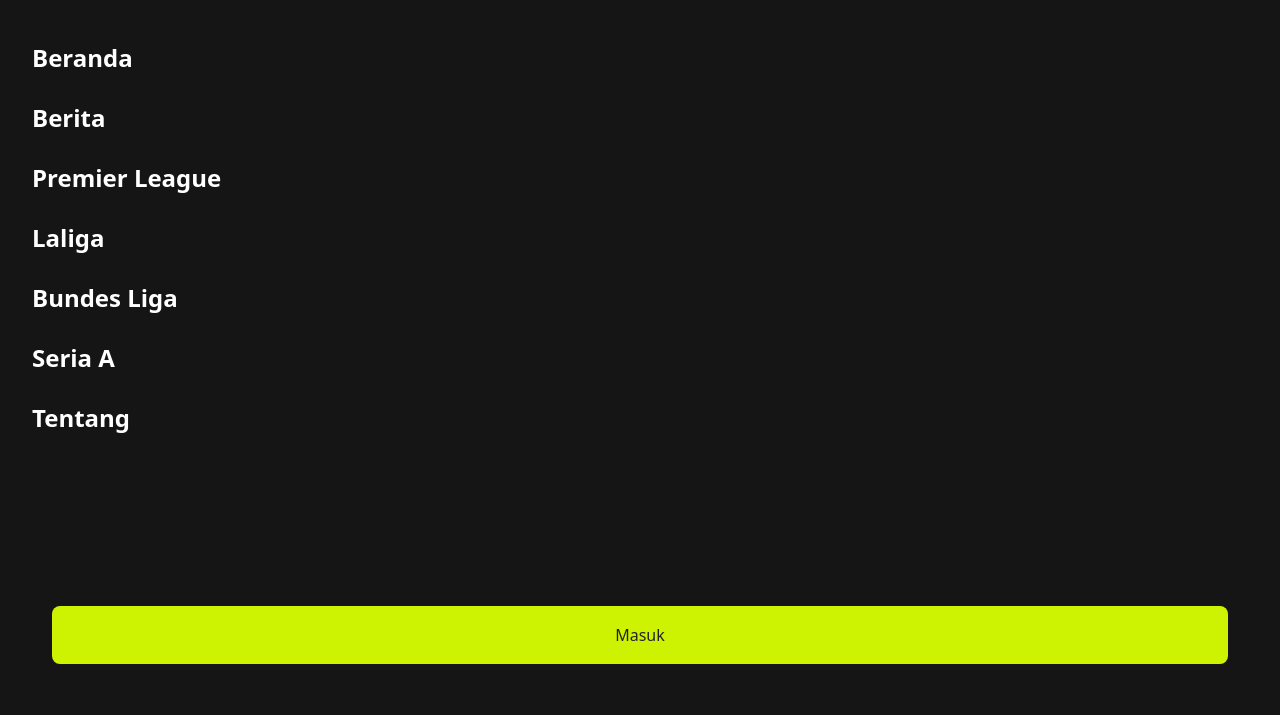
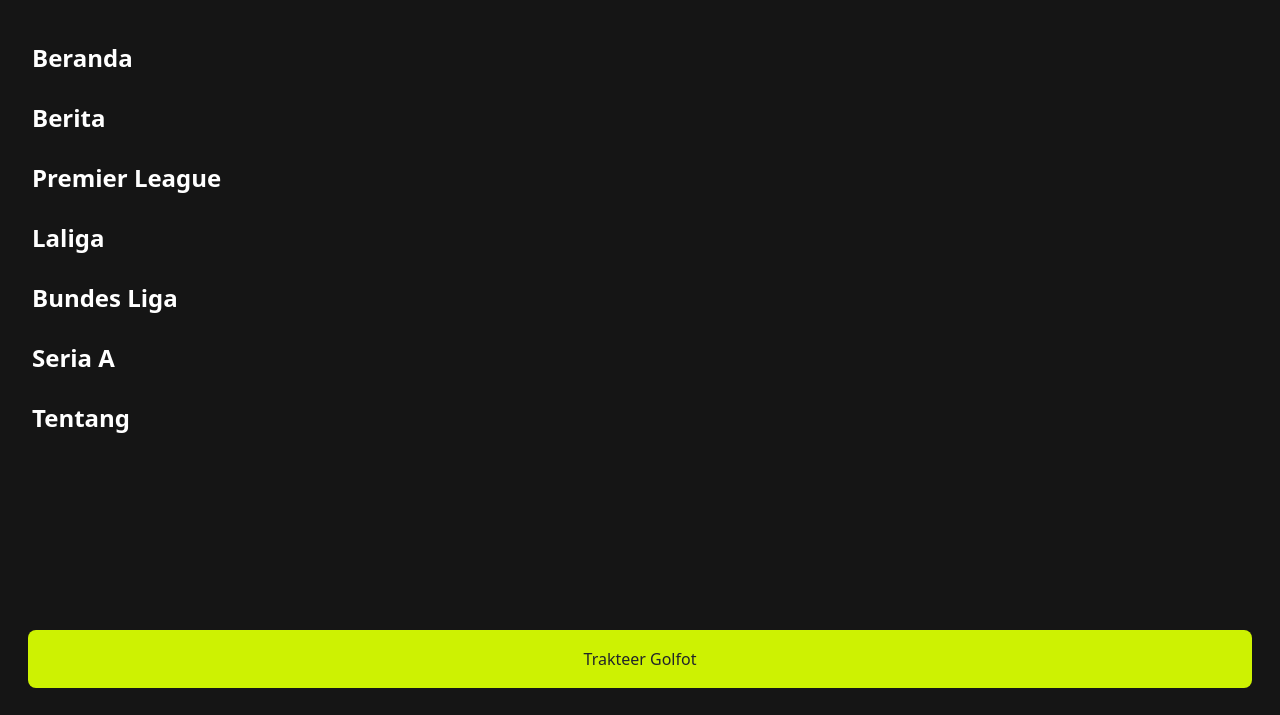
Before and after one commit to golfot/golfot, a website: page public/index.html in a window 1280 px wide. Both pictures are taken after a click on the picture 1227 px from the left and 41 px from the top of the page. Shown: the part 84-799 px from the top of the page. Drawn offline with nearby package versions, Linux system fonts and the light colour scheme; no server answers.

Commit message:
Update index.html

```diff
--- a/public/index.html
+++ b/public/index.html
@@ -148,9 +148,9 @@
   </div>
 
  </div>
- <div class="modal-footer border-0 p-5">
- <button class="btn w-100 p-3 rounded-3" style="background-color: #CDF202;">Masuk</button>
- </div>
+ <div class="modal-footer border-0 p-4">
+  <a href="https://trakteer.id/golfot/tip" class="btn w-100 p-3 rounded-3" style="background-color: #CDF202;">Trakteer Golfot</a>
+  </div>
 
  </div>
  </div>
```
